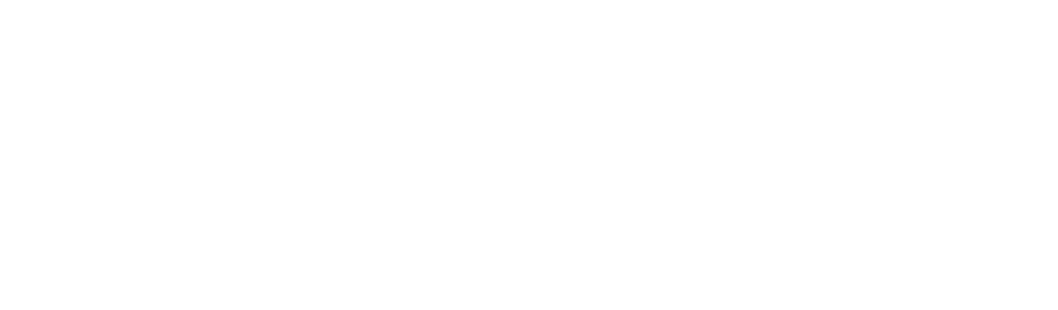
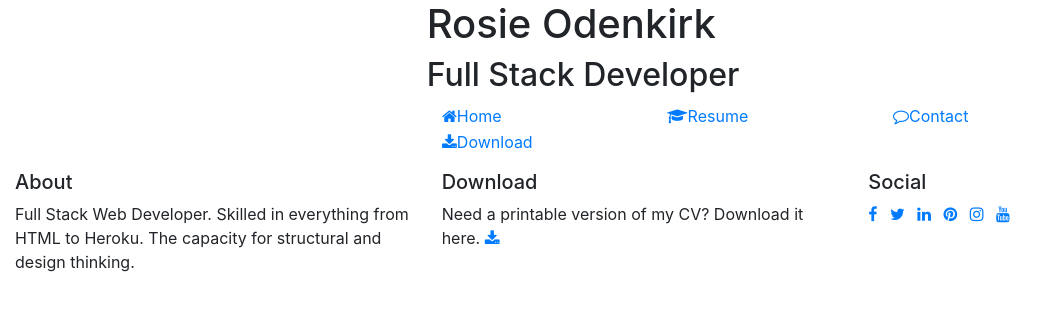
Before and after one commit to Otterrr/resume_project, a plain HTML site: page index.html in a window 1280 px wide. Shown: the whole page, without its empty margins (0-1058 px from the left). Drawn offline with nearby package versions, Linux system fonts and the light colour scheme.

Commit message:
Home complete

```diff
--- a/index.html
+++ b/index.html
@@ -3,26 +3,109 @@
 <head>
     <meta charset="UTF-8">
     <meta name="viewport" content="width=device-width, initial-scale=1.0">
-    <link rel="stylesheet" href="https://maxcdn.bootstrapcdn.com/bootstrap/4.2.1/css/bootstrap.min.css"/>
-    <link rel="stylesheet" href="https://stackpath.bootstrapcdn.com/font-awesome/4.7.0/css/font-awesome.min.css">
+    <link rel="stylesheet" href="https://maxcdn.bootstrapcdn.com/bootstrap/4.2.1/css/bootstrap.min.css" />
+    <link rel="stylesheet" href="https://stackpath.bootstrapcdn.com/font-awesome/4.7.0/css/font-awesome.min.css" />
+    <link rel="stylesheet" href="https://cdnjs.cloudflare.com/ajax/libs/hover.css/2.1.1/css/hover-min.css"/>
+    <Link rel="stylesheet" href="assets/css/style.css" />
     <title>Document</title>
 </head>
 <body>
     <header>
-        <div class="row">
-            <div class= "col-md-4">
+        <div class="row no-gutters">
+            <a href="index.html" class= "col-md-4 logo">
 
-            </div>
+            </a>
             <div class= "col-md-8">
-
+                <div class= "row no-gutters bg-color-name-title">
+                    <div class = "col heading">
+                        <h1 class= "name">Rosie Odenkirk</h1>
+                        <h2 class= "title">Full Stack Developer</h2>
+                    </div>
+                </div>
+                <div class= "row no-gutters">
+                    <div class= "col">
+                        <ul id="nav" class="list-inline menucontainer">
+                            <li class= "col-6 col-sm-3 ui-menu-color-home list-inline-item menuitem">
+                                <a href="#" class="hvr-sweep-to-bottom"><i class="fa fa-home" aria-hidden="true"></i><span>Home</span></a>
+                            </li>
+                            <li class= "col-6 col-sm-3 ui-menu-color-resume list-inline-item menuitem">
+                                <a href="#" class="hvr-sweep-to-bottom"><i class="fa fa-graduation-cap" aria-hidden="true"></i><span>Resume</span></a>
+                            </li>
+                            <li class= "col-6 col-sm-3 ui-menu-color-contact list-inline-item menuitem">
+                                <a href="#" class="hvr-sweep-to-bottom"><i class="fa fa-comment-o" aria-hidden="true"></i><span>Contact</span></a>
+                            </li>
+                            <li class= "col-6 col-sm-3 ui-menu-color-download list-inline-item menuitem">
+                                <a href="#" class="hvr-sweep-to-bottom"><i class="fa fa-download" aria-hidden="true"></i><span>Download</span></a>
+                            </li>
+                        </ul>
+                    </div>
+                </div>
             </div>
         </div>
     </header>
     <section>
 
     </section>
-    <footer>
-
+    <footer class="container-fluid">
+        <div id="footer-details" class="row">
+            <div class="col-sm-4">
+                <h5 class="uppercase general-sub">About</h5>
+                <p class= "inline-block">
+                    Full Stack Web Developer. Skilled in everything from HTML to Heroku. The capacity for structural and design thinking.
+                </p>
+            </div>
+            <div class="col-sm-4">
+                <h5 class="uppercase general-sub">Download</h5>
+                <p class= "inline-block">
+                    Need a printable version of my CV? Download it here.
+                    <a href="#" target="_blank" class="cv-pdf">
+                        <i class="fa fa-download" aria-hidden="true"></i>
+                        <span class="sr-only">Download link.</span>
+                    </a>
+                </p>
+            </div>
+            <div class="col-sm-4">
+                <h5 class="uppercase general-sub">Social</h5>
+                <ul class="list-inline social-links">
+                    <li class="list-inline-item">
+                        <a target="_blank" href="#">
+                            <i class="fa fa-facebook" aria-hidden="true"></i>
+                            <span class="sr-only">Facebook</span>
+                        </a>
+                    </li>
+                    <li class="list-inline-item">
+                        <a target="_blank" href="#">
+                            <i class="fa fa-twitter" aria-hidden="true"></i>
+                            <span class="sr-only">Twitter</span>
+                        </a>
+                    </li>
+                    <li class="list-inline-item">
+                        <a target="_blank" href="#">
+                            <i class="fa fa-linkedin" aria-hidden="true"></i>
+                            <span class="sr-only">LinkedIn</span>
+                        </a>
+                    </li>
+                    <li class="list-inline-item">
+                        <a target="_blank" href="#">
+                            <i class="fa fa-pinterest" aria-hidden="true"></i>
+                            <span class="sr-only">Pinterest</span>
+                        </a>
+                    </li>
+                    <li class="list-inline-item">
+                        <a target="_blank" href="#">
+                            <i class="fa fa-instagram" aria-hidden="true"></i>
+                            <span class="sr-only">Instagram</span>
+                        </a>
+                    </li>
+                    <li class="list-inline-item">
+                        <a target="_blank" href="#">
+                            <i class="fa fa-youtube" aria-hidden="true"></i>
+                            <span class="sr-only">Youtube</span>
+                        </a>
+                    </li>
+                </ul>
+            </div>
+        </div>
     </footer>
 </body>
 </html>
```
